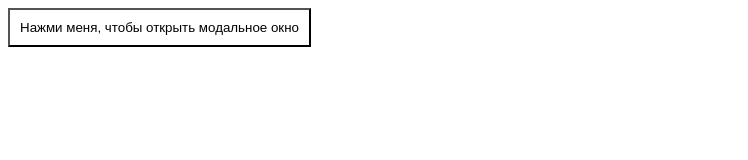
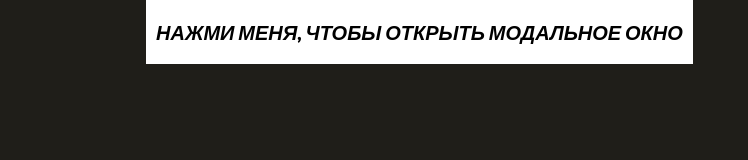
Before and after one commit to js-tasks-ru/jsbasic-20241021_bysynth, a website: page 7-module/2-task/index.html in a window 1280 px wide. Shown: the whole page, without its empty margins (0-748 px from the left). Drawn offline with Linux system fonts and the light colour scheme; the site is published under a folder, as on GitHub Pages, so addresses that start at the root find nothing.

Commit message:
Исправляет 7-module-2-task проблему теста

```diff
--- a/7-module/2-task/index.html
+++ b/7-module/2-task/index.html
@@ -7,7 +7,7 @@
   <title>Бангкок Экспресс: Модальное окно</title>
 
   <link rel="stylesheet" href="./index.css" />
-  <link rel="stylesheet" href="/assets/styles/common.css" />
+  <link rel="stylesheet" href="../../assets/styles/common.css" />
 </head>
 
 <body>
```
